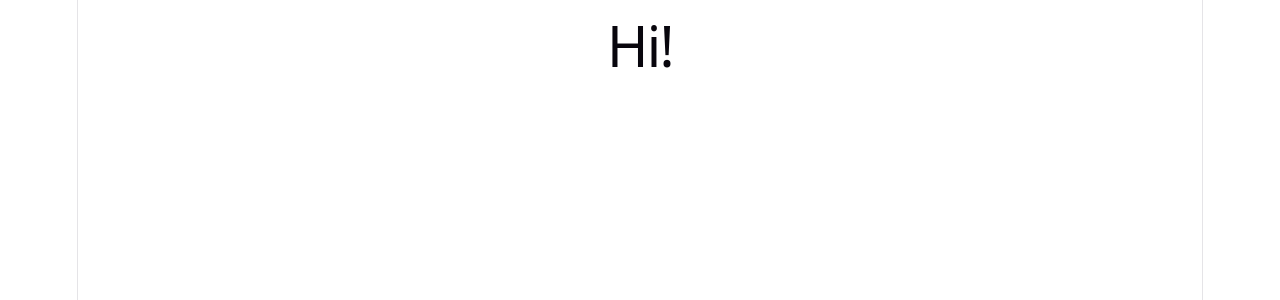
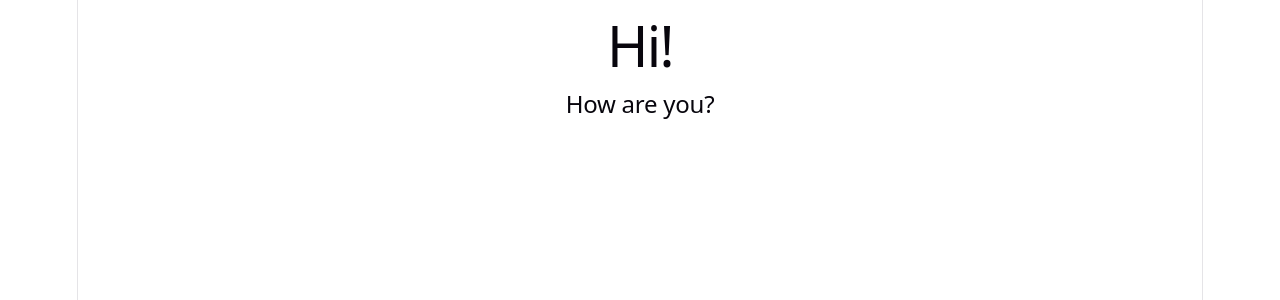
Before and after one commit to Hanahmay2/first-vite-website, a React (Vite) app: page / in a window 1280 px wide. Shown: the top 300 px of the page. Built offline with nearby package versions, Linux system fonts and the light colour scheme.

Commit message:
Update App.jsx

```diff
--- a/src/App.jsx
+++ b/src/App.jsx
@@ -14,6 +14,7 @@ function App() {
   return (
     <>
       <h1> Hi! </h1>
+      <h2>How are you? </h2>
     </>
   );
 }
```
